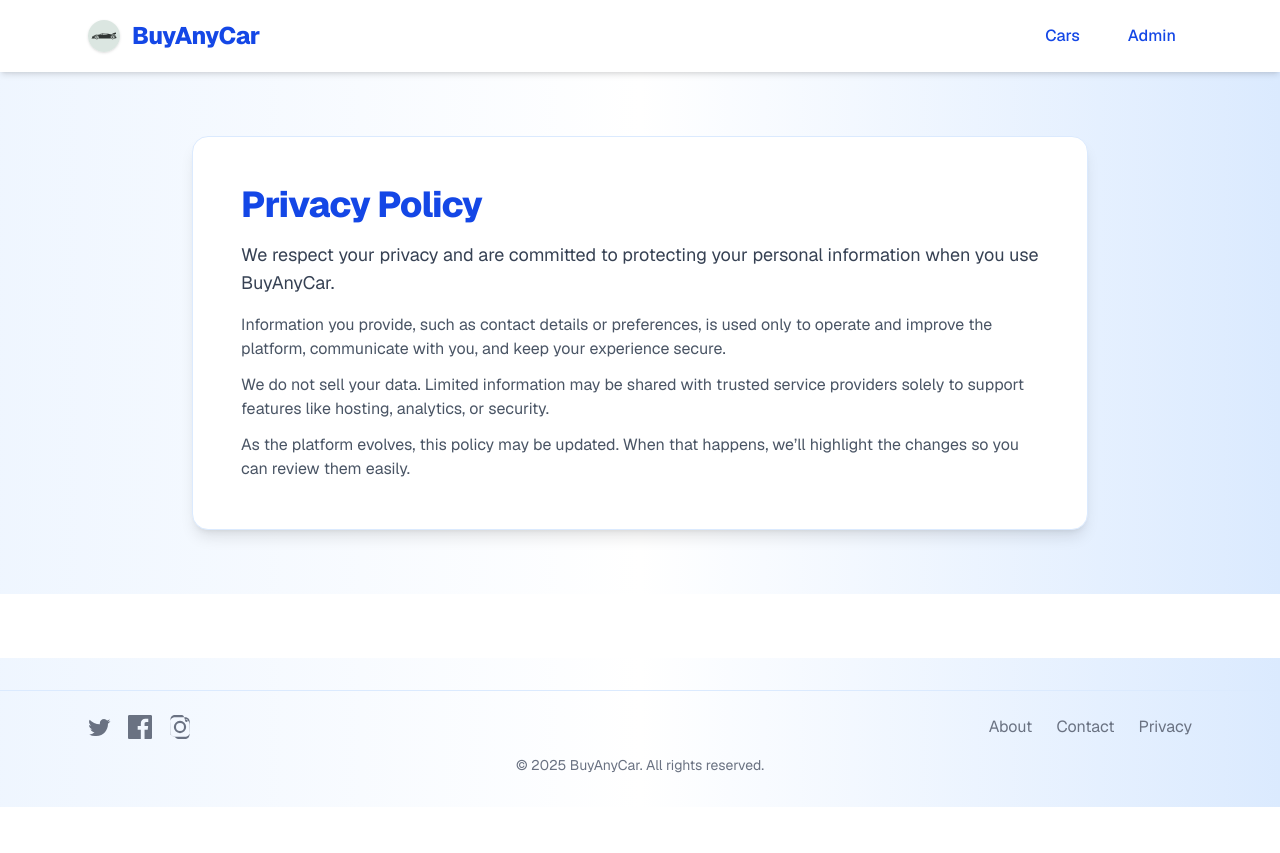
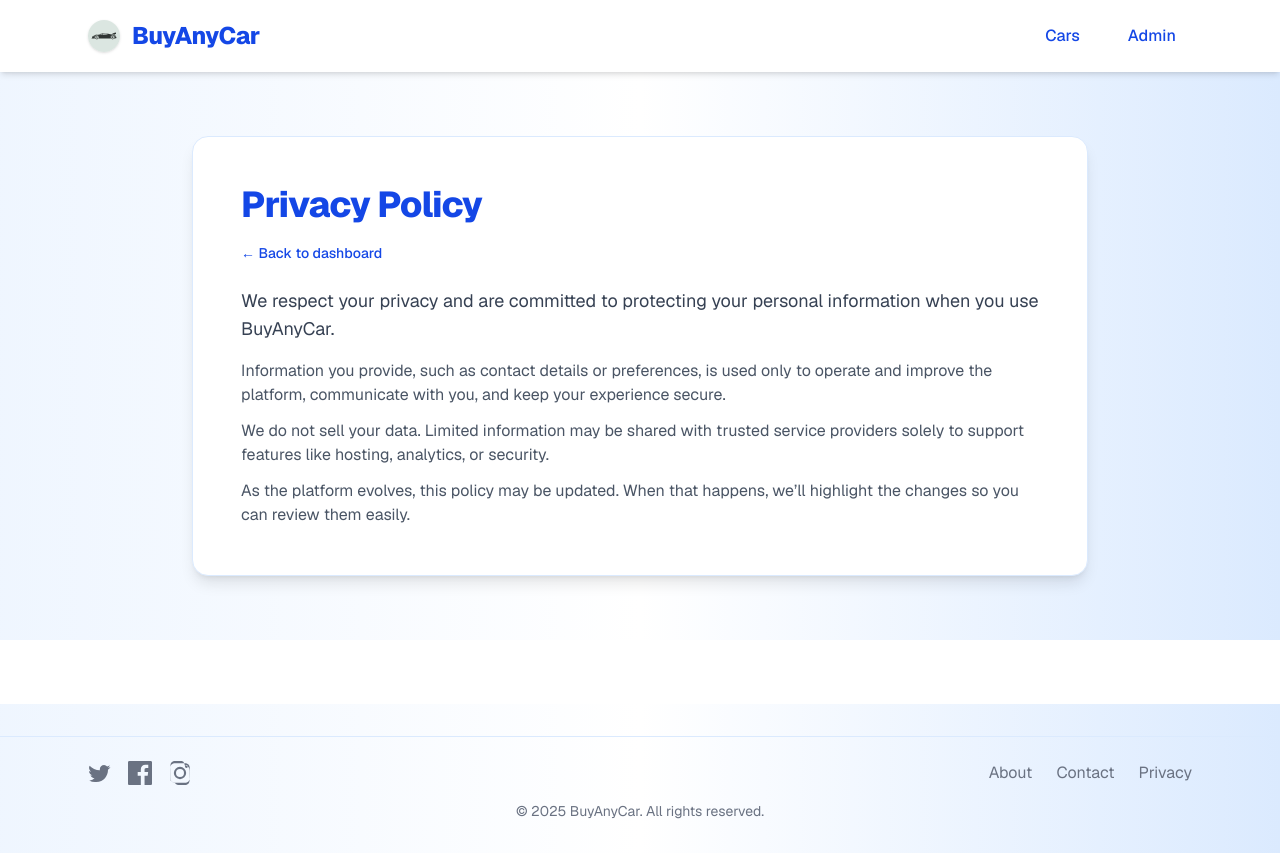
Before and after one commit to BemnetKassa/buy-any-car, a Next.js app in the folder frontend/: page /landingPage/privacy in a window 1280 px wide. Before the commit the page ends 807 px from the top, so only its background shows below. Built offline with nearby package versions, Linux system fonts and the light colour scheme.

Commit message:
Update page.tsx

```diff
--- a/frontend/app/landingPage/privacy/page.tsx
+++ b/frontend/app/landingPage/privacy/page.tsx
@@ -10,6 +10,12 @@ export default function PrivacyPage() {
           <h1 className="text-3xl md:text-4xl font-extrabold text-blue-700 dark:text-blue-300 mb-4 tracking-tight">
             Privacy Policy
           </h1>
+          <a
+            href="/landingPage/dashboard"
+            className="inline-block mb-6 text-sm font-medium text-blue-700 dark:text-blue-300 hover:underline"
+          >
+            ← Back to dashboard
+          </a>
           <p className="text-gray-700 dark:text-gray-200 text-lg mb-4">
             We respect your privacy and are committed to protecting your personal information when you use BuyAnyCar.
           </p>
```
